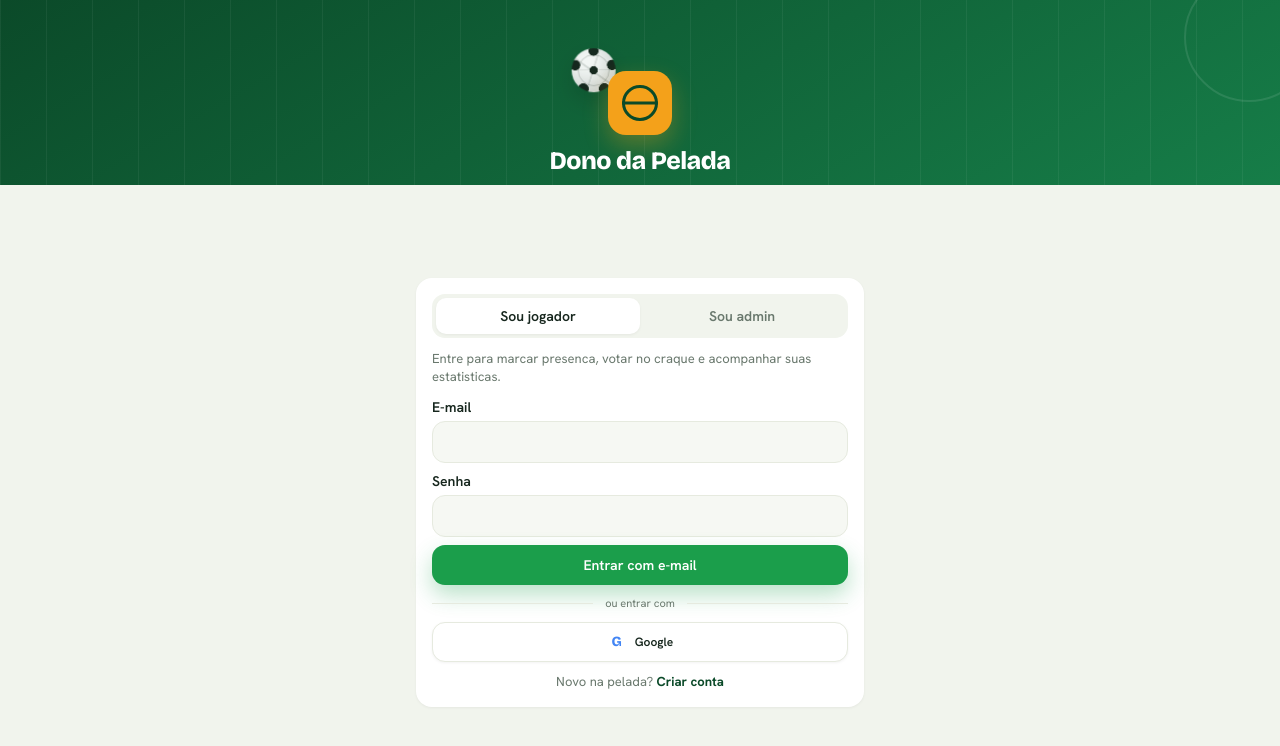
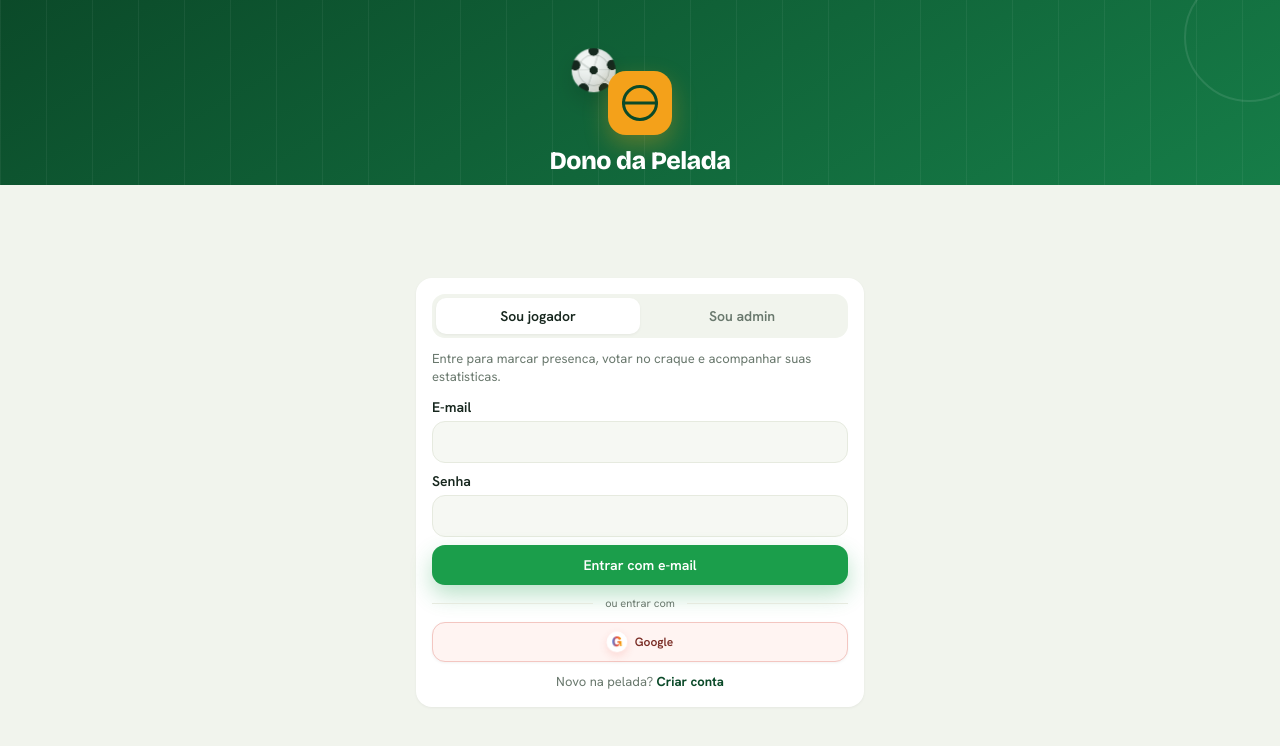
Before and after one commit to juliocasagrande/donos_da_pelada, a Next.js app: page /login in a window 1280 px wide. Shown: the top 746 px of the page. Built offline with nearby package versions, Linux system fonts and the light colour scheme; no server answers.

Commit message:
animacao

```diff
--- a/src/components/forms/AuthButtons.tsx
+++ b/src/components/forms/AuthButtons.tsx
@@ -44,14 +44,14 @@ export function AuthButtons({
         <Button
           className={
             compact
-              ? "min-h-10 w-full border-[1.5px] border-linha bg-white px-3 py-2 text-xs text-tinta shadow-card hover:bg-areia"
-              : "w-full border-[1.5px] border-linha bg-white text-tinta shadow-card hover:bg-areia"
+              ? "min-h-10 w-full border-[1.5px] border-[#F3C6C1] bg-[#FFF4F2] px-3 py-2 text-xs text-[#7A2D26] shadow-card hover:bg-[#FFECEA]"
+              : "w-full border-[1.5px] border-[#F3C6C1] bg-[#FFF4F2] text-[#7A2D26] shadow-card hover:bg-[#FFECEA]"
           }
           type="button"
           onClick={() => handleSocialLogin("google")}
         >
-          <span className="flex h-5 w-5 items-center justify-center rounded-full bg-white font-display text-sm font-extrabold leading-none">
-            <span className="text-[#4285F4]">G</span>
+          <span className="google-login-mark flex h-5 w-5 items-center justify-center rounded-full bg-white font-display text-sm font-extrabold leading-none shadow-[0_3px_8px_rgba(234,67,53,.16)]">
+            <span className="bg-gradient-to-r from-[#4285F4] via-[#EA4335] to-[#FBBC05] bg-clip-text text-transparent">G</span>
           </span>
           Google
         </Button>
--- a/src/styles/globals.css
+++ b/src/styles/globals.css
@@ -143,6 +143,16 @@ textarea {
   animation: ballRoll 4.5s ease-in-out infinite alternate;
 }
 
+.google-login-mark {
+  animation: googleMarkPop 2.4s ease-in-out infinite;
+}
+
+@keyframes googleMarkPop {
+  0%, 100% { transform: scale(1) rotate(0deg); }
+  40% { transform: scale(1.08) rotate(-4deg); }
+  65% { transform: scale(1.02) rotate(3deg); }
+}
+
 .app-ball-bg {
   pointer-events: none;
   position: fixed;
@@ -172,6 +182,7 @@ textarea {
   .grow-bar,
   .soccer-ball-float,
   .soccer-ball-roll,
+  .google-login-mark,
   .app-ball-bg {
     animation: none;
   }
```
